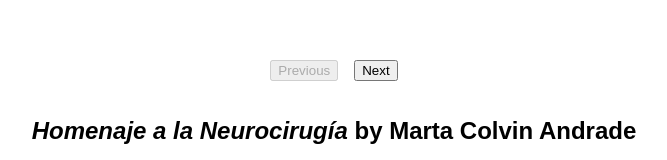
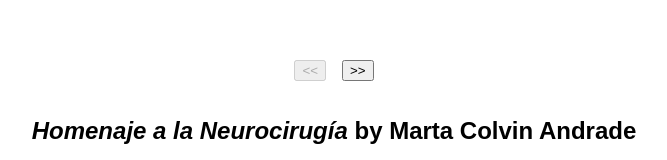
Before and after one commit to kauanper/Memoria-de-um-Componente, a React (Vite) app: page /desafio1 in a window 1280 px wide. Shown: the part 129-289 px from the top of the page, without its empty margins (306-973 px from the left). Built offline with nearby package versions, Linux system fonts and the light colour scheme.

Commit message:
testando atividade 1

```diff
--- a/src/desafio1/Gallery.jsx
+++ b/src/desafio1/Gallery.jsx
@@ -21,10 +21,9 @@ export default function Gallery() {
   return (
     <>
       <div style={{ display: 'flex', gap: '1rem', justifyContent: 'center', marginBottom: '1rem' }}>
-        <button onClick={handlePrevClick} disabled={index === 0}>
-          Previous
-        </button>
-        <button onClick={handleNextClick}>Next</button>
+        <button onClick={handlePrevClick} disabled={index === 0}> &lt;&lt; </button>
+        <button onClick={handleNextClick}> &gt;&gt; </button>
+
       </div>
 
       <h2>
```
